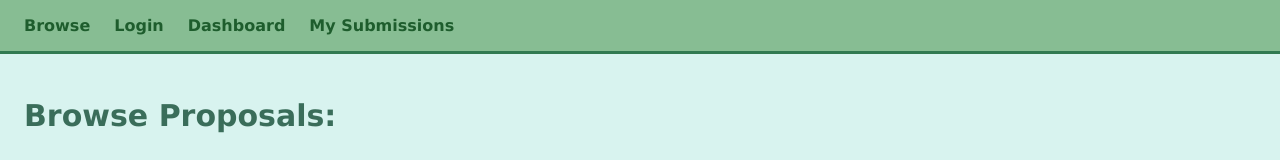
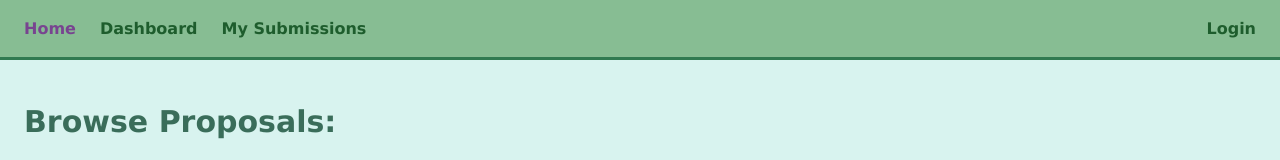
Before and after one commit to UTSC-CSCC01-Software-Engineering-I/course-project-make-no-mistakes, a React (Vite) app in the folder client/: page / in a window 1280 px wide. Shown: the top 160 px of the page. Built offline with nearby package versions, Linux system fonts and the light colour scheme.

Commit message:
updated navigation bar to get closer to TA specifications

```diff
--- a/client/src/components/NavBar.css
+++ b/client/src/components/NavBar.css
@@ -1,8 +1,9 @@
 .navBar {
-    width: 100vw;
-    height: 10;
+  width: 100%;
+  min-height: 60px;
   display: flex;
   align-items: center;
+  flex-direction: row;
   gap: 24px;
   padding: 16px 24px;
   box-sizing: border-box;
@@ -10,8 +11,20 @@
   border-bottom: 3px solid #317a51;
 }
 
+.navBarR {
+  margin-left: auto;
+}
+
 .navBarLink {
   color: #1e5d2d;
+  font-family: Verdana, sans-serif;
+  font-weight: 600;
+  font-size: 16px;
+  text-decoration: none;
+}
+
+.activeNavBarLink {
+  color: #784490;
   font-family: Verdana, sans-serif;
   font-weight: 600;
   font-size: 16px;
--- a/client/src/components/NavBar.jsx
+++ b/client/src/components/NavBar.jsx
@@ -16,27 +16,43 @@ function NavBar() {
 
   return (
     <nav className="navBar">
-      <NavLink to="/" className="navBarLink">
-        Browse
+      	<NavLink to="/"
+			className={({ isActive }) =>
+				isActive ? "navBarLink activeNavBarLink" : "navBarLink"
+			}>
+        	Home
       	</NavLink>
 
+      	<NavLink to="/commissioner-dashboard"
+			className={({ isActive }) =>
+				isActive ? "navBarLink activeNavBarLink" : "navBarLink"
+			}>
+        	Dashboard
+      	</NavLink>
+
+	  	<NavLink to="/user-submissions"
+			className={({ isActive }) =>
+				isActive ? "navBarLink activeNavBarLink" : "navBarLink"
+			}>
+        	My Submissions
+      	</NavLink>
+
+		<div className="navBarR">
 			{isLoggedIn ? (
 				<button onClick={handleLogout} className='logoutButton'>
 					Logout
 				</button>
 				) : (
-			<NavLink to="/login" className="navBarLink">
+					<NavLink to="/login"
+					className={({ isActive }) =>
+						isActive ? "navBarLink activeNavBarLink" : "navBarLink"
+					}>
 					Login
 					</NavLink>
 				)
 			}
-      <NavLink to="/commissioner-dashboard" className="navBarLink">
-        Dashboard
-      </NavLink>
+		</div>
 
-	  <NavLink to="/user-submissions" className="navBarLink">
-        My Submissions
-      </NavLink>
 
     </nav>
   )
```
Lines whose indentation alone changed are shown as unchanged.
